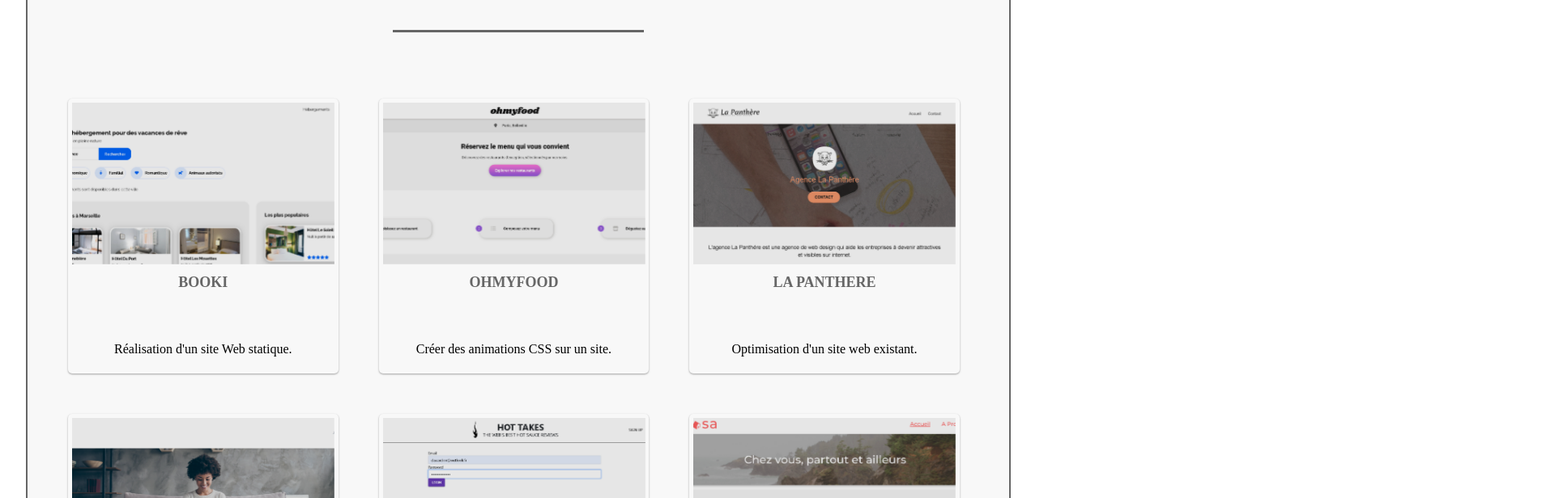
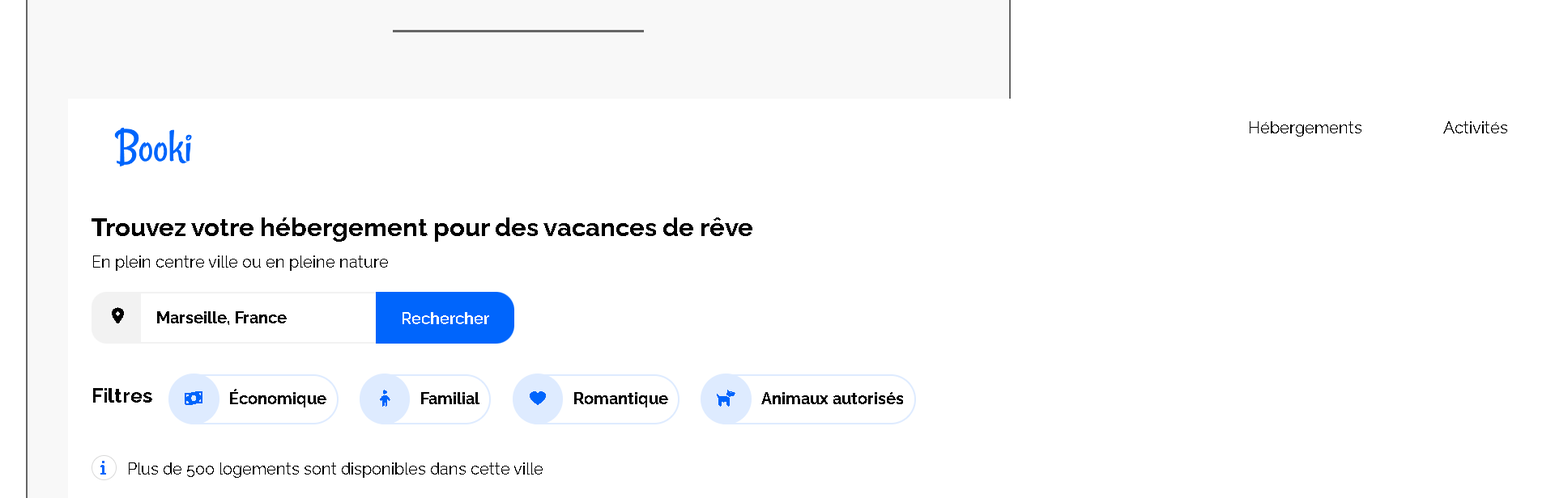
Before and after one commit to davidotch/portfolio, a React (Create React App) app: page / in a window 1280 px wide. Shown: the part 3160-3776 px from the top of the page at 81% size, 1920 px wide, since content can reach past the window. Built offline with nearby package versions, Linux system fonts and the light colour scheme; a web font is replaced by a local one.

Commit message:
delete files

```diff
--- a/src/sass/components/_card.scss
+++ /dev/null
@@ -1,73 +0,0 @@
-.card_accomodation {
-    position: relative;
-    width: 30%;
-    height: 340px;
-    padding: 5px;
-    border-radius: 5px;
-    background: #f8f8f8;
-    cursor: pointer;
-    overflow: hidden;
-    @include shadow;
-    transition : .4s ease-out;
-    @media screen and (max-width: 1157px) {
-        width: 47%;
-    }
-    @media screen and (max-width: 982px) {
-        width: 100%;
-    }
-    @media screen and (max-width: 500px) {
-        height: 255px;
-        margin: 0 10px;
-    }
-    &::after{
-        content: '';
-        z-index: 1;
-        position: absolute;
-        top: 0;
-        left: 0;
-        width: 100%;
-        height: 100%;
-    }
-    &:hover{
-        @include shadow-dark;
-    }
-    img{
-        width: 100%;
-        height: 200px;
-        object-fit: cover;
-        object-position: center;
-        filter: brightness(90%);
-        transition: 0.4s ease-out;
-        will-change: transform;
-        @media screen and (max-width:500px) {
-            height: 100%;
-        }
-    }
-    h3{
-        z-index: 1;
-        position: absolute;
-        bottom: 4.5em;
-        left: 20px;
-        right: 20px;
-        font-weight: bold;
-        font-size: 18px;
-        padding: 3px;
-        color: #666;
-        @media screen and (max-width:500px) {
-            display: none;
-        }
-    }
-    p {
-        z-index: 1;
-        position: absolute;
-        bottom: 20px;
-        left: 20px;
-        right: 20px;
-        font-weight: normal;
-        color: #000;
-        @media screen and (max-width:500px) {
-            display: none;
-        }
-
-    }
-}
--- a/src/sass/main.scss
+++ b/src/sass/main.scss
@@ -3,6 +3,6 @@
 
 @import './components/footer';
 
-@import './components/card';
+// @import './components/card';
 @import './components/gallery';
 @import './components/pageNotFound';
```
